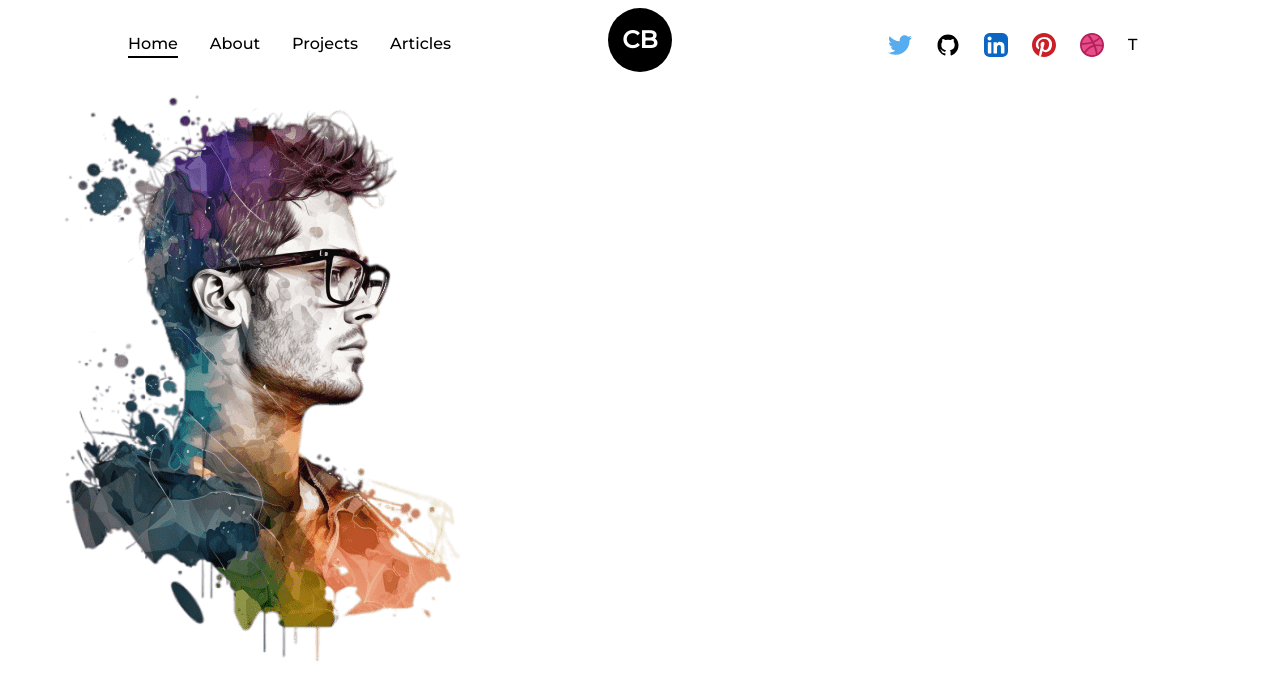
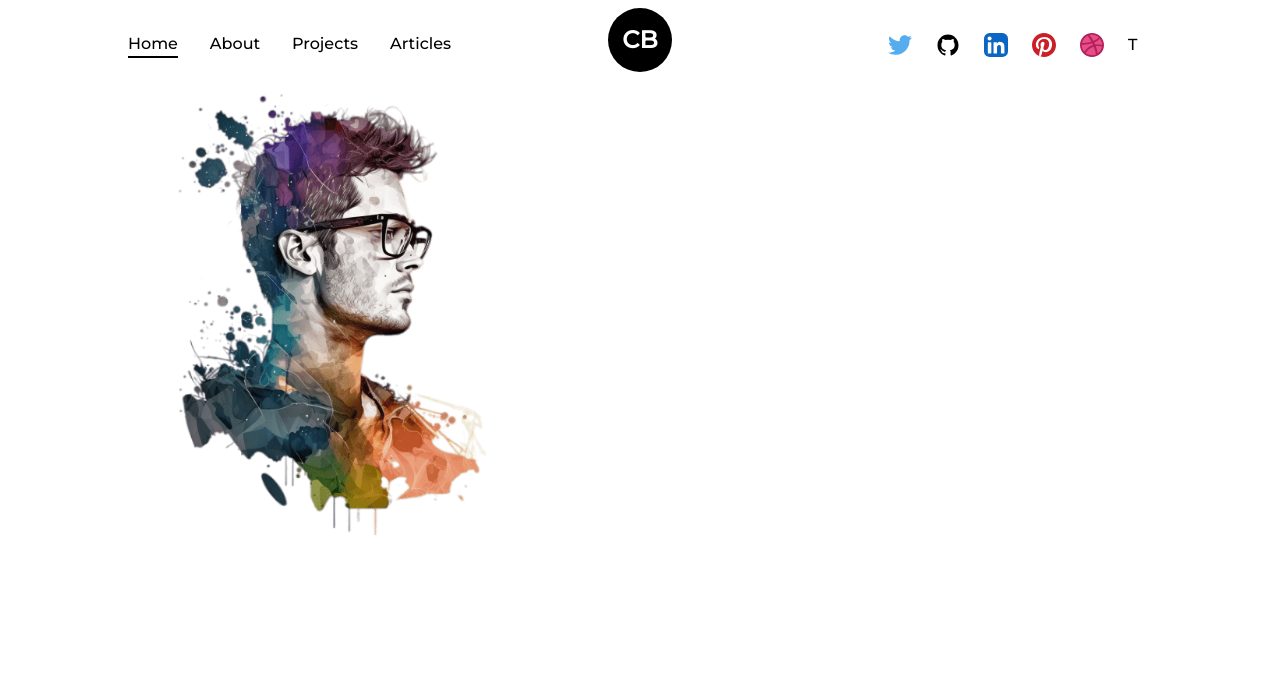
Before and after one commit to YM202c2100/tutorials, a Next.js app: page / in a window 1280 px wide. Shown: the top 700 px of the page. Built offline with nearby package versions, Linux system fonts and the light colour scheme.

Commit message:
[style] 左半分に画像を表示

```diff
--- a/app/page.tsx
+++ b/app/page.tsx
@@ -5,6 +5,8 @@ import profilePic from '@/public/images/profile/developer-pic-1.png'
 export default function Page() {
   return (<>
     <NavBar/>
-    <Image src={profilePic} alt="Picture of developer"/>
+    <div className="w-1/2">
+      <Image src={profilePic} alt="Picture of developer"  className="pl-32"/>
+    </div>
   </>);
 }
```
